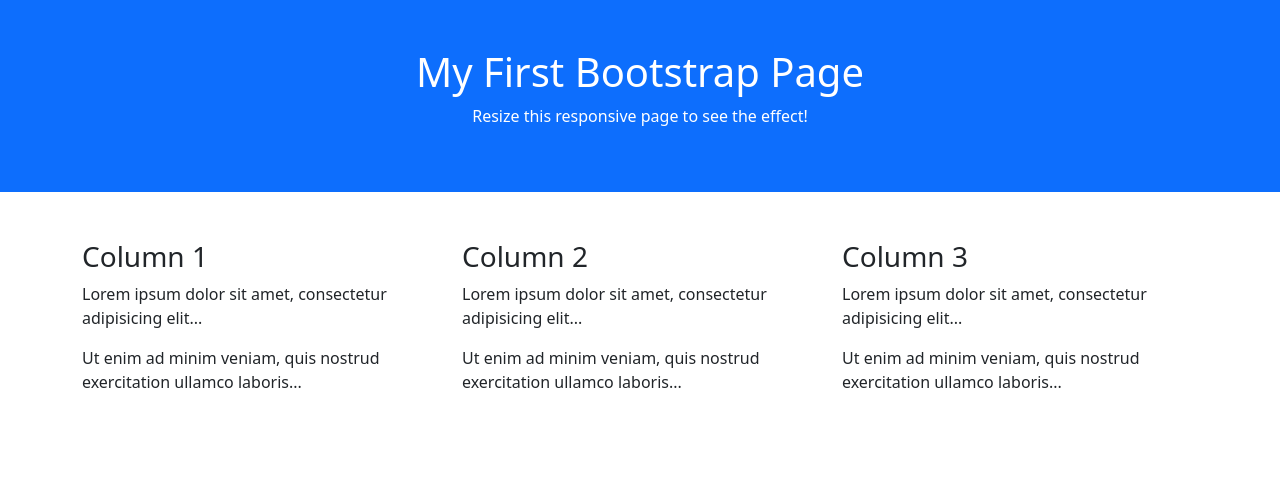
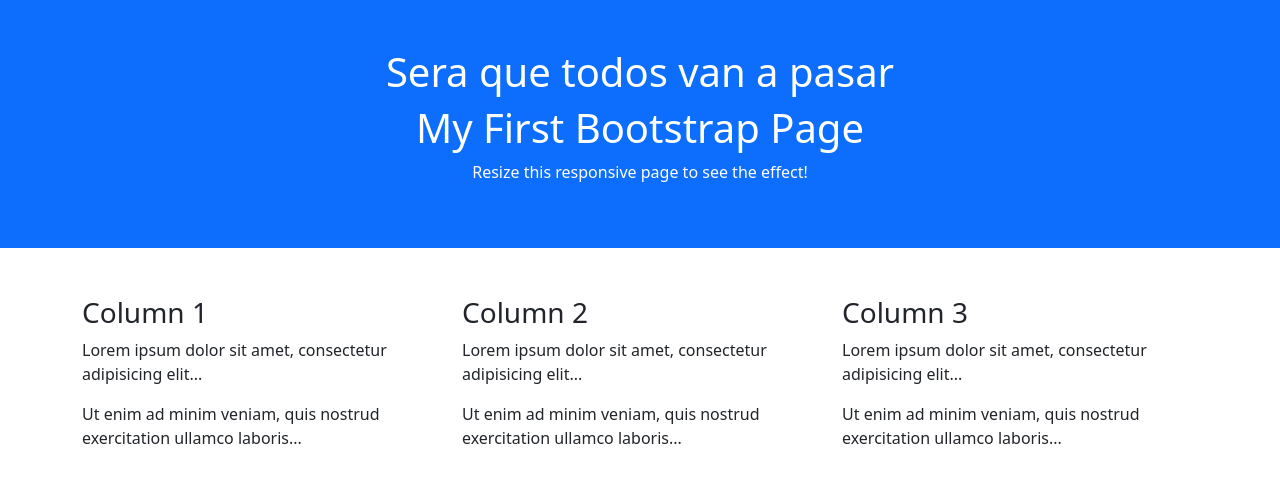
Before and after one commit to DiegoTc/ejemplo-bootstrap-helton, a plain HTML site: page index.html in a window 1280 px wide. Drawn offline with nearby package versions, Linux system fonts and the light colour scheme.

Commit message:
Agregando h1

```diff
--- a/index.html
+++ b/index.html
@@ -11,6 +11,8 @@
 
 
 <div class="container-fluid p-5 bg-primary text-white text-center">
+
+    <h1> Sera que todos van a pasar</h1>
 
     <h1>My First Bootstrap Page</h1>
 
```
